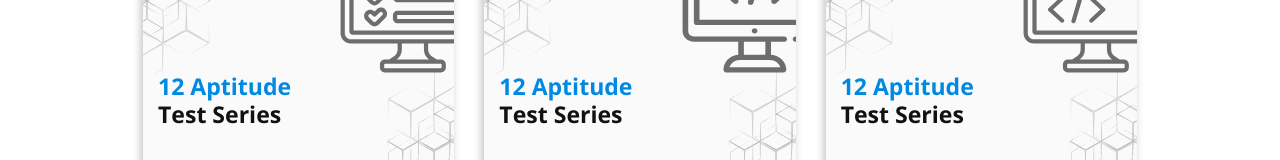
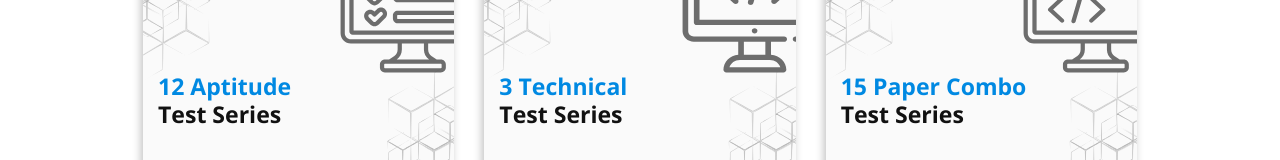
Before and after one commit to Hari-07/iskew-learning, a Vue app: page / in a window 1280 px wide. Shown: the part 1415-1575 px from the top of the page. Built offline with nearby package versions, Linux system fonts and the light colour scheme.

Commit message:
programme section final

```diff
--- a/src/components/homepage/EventCard.vue
+++ b/src/components/homepage/EventCard.vue
@@ -4,13 +4,15 @@
 			<div class="graphic" :class="programID">
 			</div>
 			<div class="programtitle">
-				<span class="programhl">12 Aptitude</span> <br>
+				<span class="programhl">{{ programDetails }}</span> <br>
 				Test Series
 			</div>
 			<div class="enrollbuttoncard">
-				<button class="cardbutton">
-					Buy Now
-				</button>
+				<a :href="formLink">
+					<button class="cardbutton">
+						Buy Now
+					</button>
+				</a>
 			</div>
 		</div>
 	</div>
@@ -22,7 +24,7 @@ export default {
 	props:{
 		programID:String,
 		programDetails:String,
-		programDetails2:String
+		formLink:String
 	}
 }
 </script>
@@ -40,6 +42,10 @@ export default {
 	background-size: 50%;
 	background-repeat: no-repeat;
 	background-position: bottom right;
+}
+#card:hover {
+	transform: scale(1.02);
+	transition-duration: 300ms;
 }
 #card2{
 	height: 100%;
--- a/src/components/homepage/Events.vue
+++ b/src/components/homepage/Events.vue
@@ -6,9 +6,9 @@
 		<div class="eventcards">
 			<b-container>
 				<b-row>
-					<b-col class="eventcard" sm="4"><EventCard programID="apt" /></b-col>
-					<b-col class="eventcard" sm="4"><EventCard programID="tech" /></b-col>
-					<b-col class="eventcard" sm="4"><EventCard programID="aptech" /></b-col>
+					<b-col class="eventcard" sm="4"><EventCard formLink="" programID="apt" programDetails="12 Aptitude"/></b-col>
+					<b-col class="eventcard" sm="4"><EventCard formLink="" programID="tech" programDetails="3 Technical"/></b-col>
+					<b-col class="eventcard" sm="4"><EventCard formLink="" programID="aptech" programDetails="15 Paper Combo"/></b-col>
 				</b-row>
 			</b-container>
 		</div>
```
